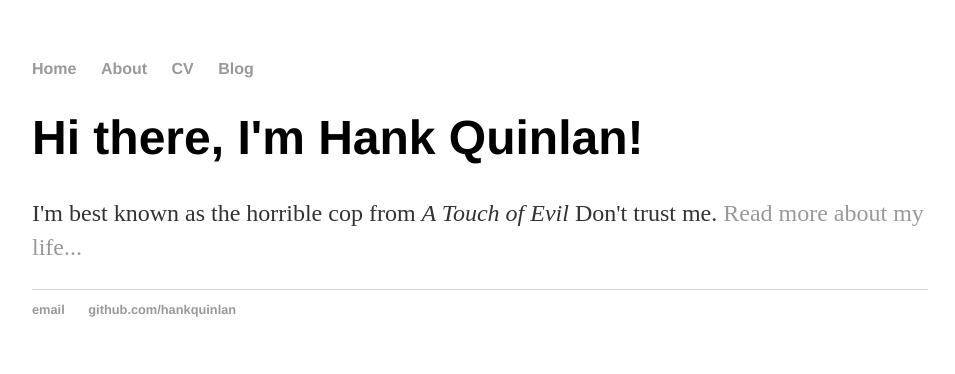
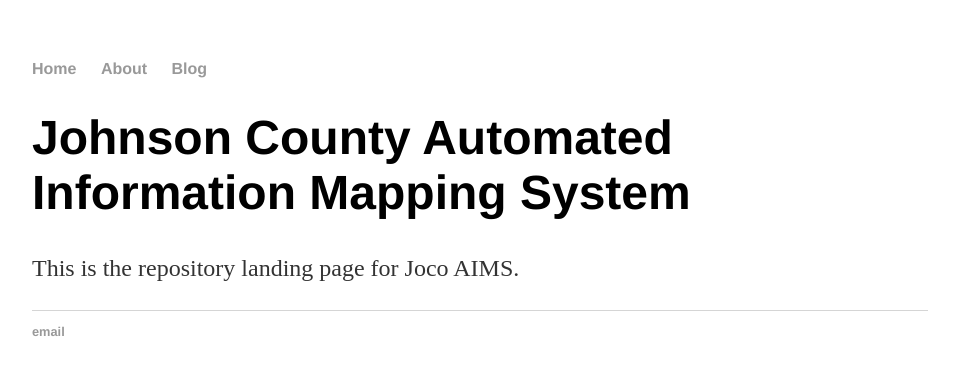
Before and after one commit to aimsmapper/aimsmapper.github.io, a plain HTML site: page index.html in a window 1280 px wide. Shown: the whole page, without its empty margins (160-1115 px from the left). Drawn offline with Linux system fonts and the light colour scheme.

Commit message:
Update index.html

```diff
--- a/index.html
+++ b/index.html
@@ -1,7 +1,7 @@
 <!DOCTYPE html>
 <html>
 	<head>
-		<title>Hank Quinlan, Horrible Cop</title>
+		<title>Johnson County AIMS</title>
 		<!-- link to main stylesheet -->
 		<link rel="stylesheet" type="text/css" href="/css/main.css">
 	</head>
@@ -10,20 +10,18 @@
     		<ul>
         		<li><a href="/">Home</a></li>
 	        	<li><a href="/about">About</a></li>
-        		<li><a href="/cv">CV</a></li>
         		<li><a href="/blog">Blog</a></li>
     		</ul>
 		</nav>
 		<div class="container">
     		<div class="blurb">
-        		<h1>Hi there, I'm Hank Quinlan!</h1>
-				<p>I'm best known as the horrible cop from <em>A Touch of Evil</em> Don't trust me. <a href="/about">Read more about my life...</a></p>
+        		<h1>Johnson County Automated Information Mapping System</h1>
+				<p>This is the repository landing page for Joco AIMS.</p>
     		</div><!-- /.blurb -->
 		</div><!-- /.container -->
 		<footer>
     		<ul>
-        		<li><a href="mailto:hankquinlanhub@gmail.com">email</a></li>
-        		<li><a href="https://github.com/hankquinlan">github.com/hankquinlan</a></li>
+        		<li><a href="mailto:aimsmapper@jocogov.org">email</a></li>
 			</ul>
 		</footer>
 	</body>
```
